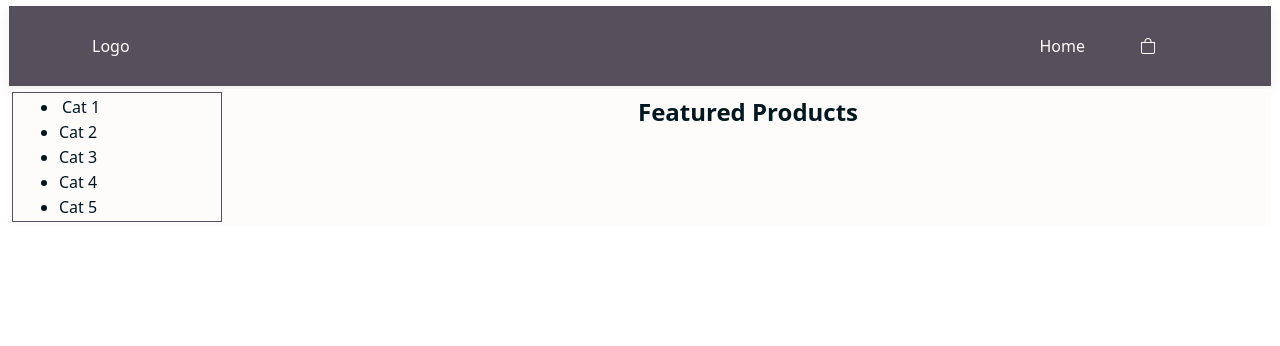
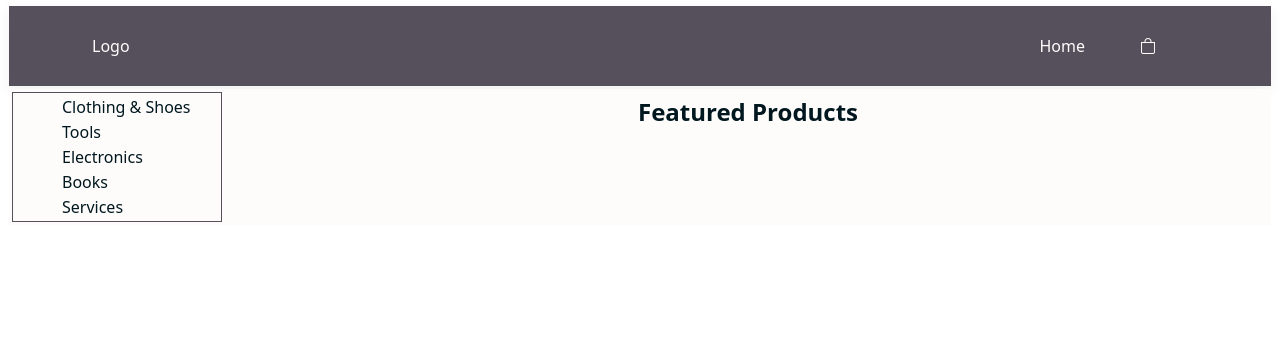
Before and after one commit to aydenk22/itecaAssignment, a PHP site: page /homepage.php in a window 1280 px wide. Shown: the top 346 px of the page. Run offline with PHP 8.4, Linux system fonts and the light colour scheme; data that the repository does not hold is empty.

Commit message:
changing hompage

```diff
--- a/homepage.css
+++ b/homepage.css
@@ -43,6 +43,10 @@ a{
    width: 20%;
    border: 1px solid rgb(85,80,92);
 }
+.categoryList li{
+   list-style-type: none;
+   padding: 0;
+}
 .featuredProducts{
    width: 100%;
 }
--- a/homepage.php
+++ b/homepage.php
@@ -24,11 +24,11 @@
    <section class="midSection">
       <div class="categoryBar">
          <ul class="categoryList">
-            <li><a href="">Cat 1</a></li>
-            <li>Cat 2</li>
-            <li>Cat 3</li>
-            <li>Cat 4</li>
-            <li>Cat 5</li>
+            <li><a href="">Clothing & Shoes</a></li>
+            <li><a href="">Tools</a></li>
+            <li><a href="">Electronics</a></li>
+            <li><a href="">Books</a></li>
+            <li><a href="">Services</a></li>
          </ul>
       </div>
 
```
